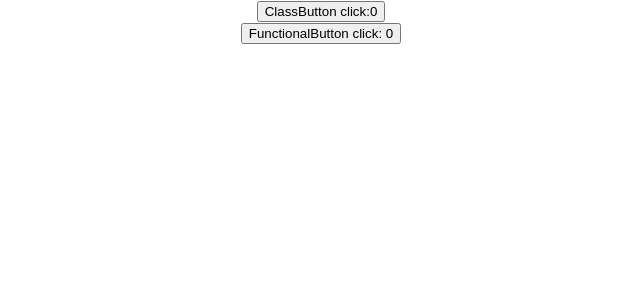
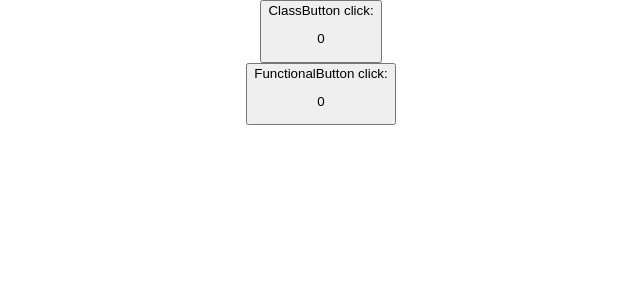
Before and after one commit to NNaumenko83/eliftech-hw3, a React (Create React App) app: page / in a window 1280 px wide. Shown: the top 300 px of the page, without its empty margins (319-959 px from the left). Built offline with nearby package versions, Linux system fonts and the light colour scheme.

Commit message:
ADD: ButtonText

```diff
--- /dev/null
+++ b/src/components/ButtonText/Buttontext.jsx
@@ -0,0 +1,7 @@
+import React from "react";
+
+const Buttontext = ({ value }) => {
+  return <p>{value}</p>;
+};
+
+export default Buttontext;
--- a/src/components/ClassButton/ClassButton.jsx
+++ b/src/components/ClassButton/ClassButton.jsx
@@ -1,4 +1,5 @@
 import { Component } from "react";
+import Buttontext from "../ButtonText/Buttontext";
 
 class ClassButton extends Component {
   state = { counter: 0 };
@@ -10,7 +11,8 @@ class ClassButton extends Component {
   render() {
     return (
       <button type="button" onClick={this.clickButtonHandler}>
-        ClassButton click:{this.state.counter}
+        ClassButton click:
+        <Buttontext value={this.state.counter} />
       </button>
     );
   }
--- a/src/components/FunctionalButton/FunctionalButton.jsx
+++ b/src/components/FunctionalButton/FunctionalButton.jsx
@@ -1,11 +1,12 @@
 import React, { useState } from "react";
+import Buttontext from "../ButtonText/Buttontext";
 
 const FunctionalButton = () => {
   const [counter, setCounter] = useState(0);
   return (
     <div>
       <button type="button" onClick={() => setCounter(counter + 1)}>
-        FunctionalButton click: {counter}
+        FunctionalButton click: <Buttontext value={counter} />
       </button>
     </div>
   );
```
